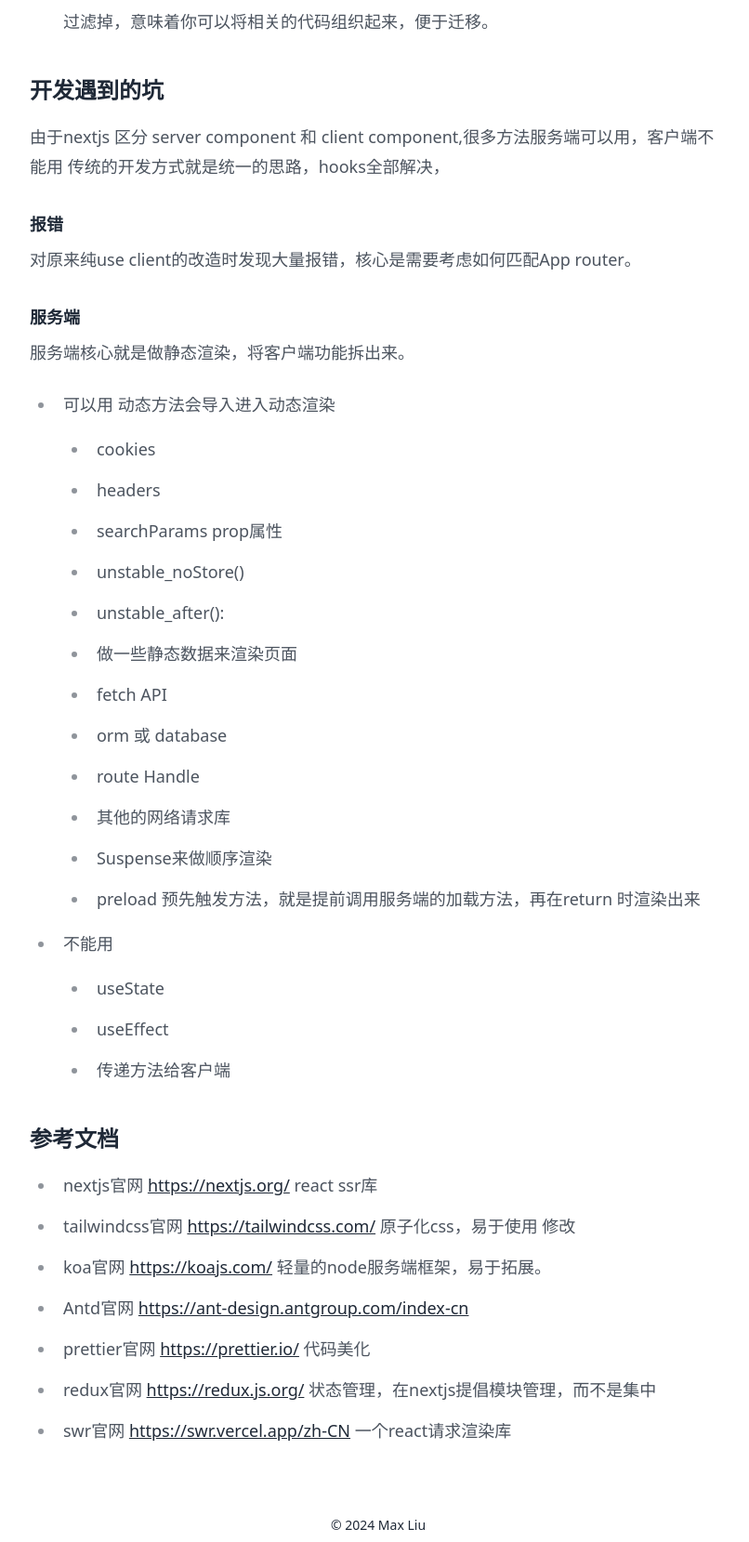
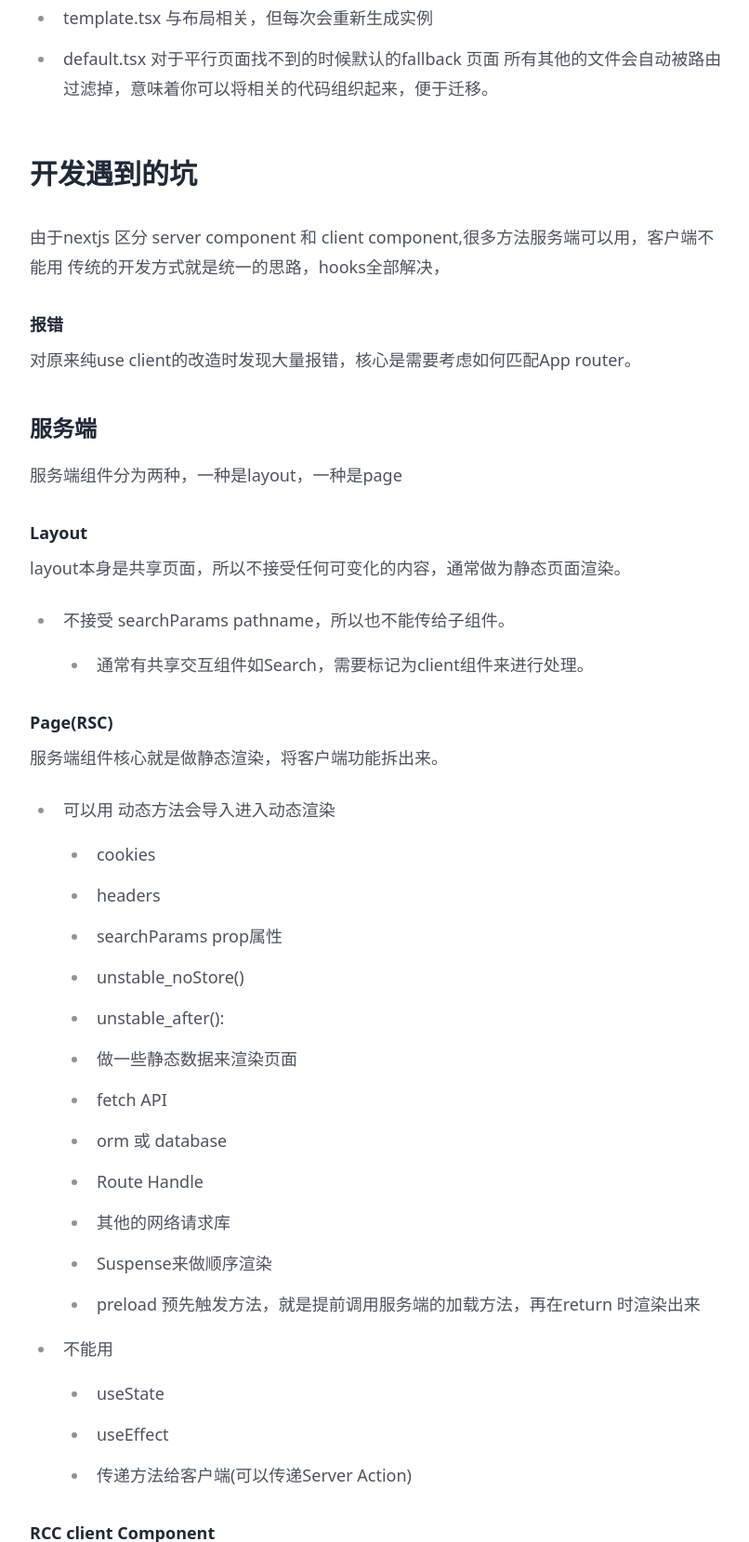
Before and after one commit to swliu920322/swliu920322.github.io, an Astro site: page /record/frontend/Nextjs-koa-redis.md in a window 1280 px wide. Shown: the part 1141-2800 px from the top of the page at 93% size, without its empty margins (385-1191 px from the left). Built offline with nearby package versions, Linux system fonts and the light colour scheme; Astro itself is replaced by a stand-in of ours.

Commit message:
doc: add something

```diff
--- a/src/content/blog/frontend/Nextjs-koa-redis.md
+++ b/src/content/blog/frontend/Nextjs-koa-redis.md
@@ -14,13 +14,13 @@ tags: [ "前端" ]
 - redis通过库来配合session自动处理，只存用户信息和授权数据
   因为视频内容是5年前的，nextjs变化很大，新的架构性能很很快。
 
-### 介绍
+## 介绍
 
 Nextjs是React的一个SSR框架，新升级了App router模式通过RSC进一步做了js加载的优化。
 主要就是将RSC组件拆出js bundle，然后传输html，js，css，先将html，css传输给浏览器渲染，等待js传输后，注水使页面可交互。
 极大的减少了js传递体积，从而优化了性能。
 
-### App router的不同
+## App router的不同
 
 特定文件名
 
@@ -35,7 +35,7 @@ Nextjs是React的一个SSR框架，新升级了App router模式通过RSC进一
 - default.tsx 对于平行页面找不到的时候默认的fallback 页面
   所有其他的文件会自动被路由过滤掉，意味着你可以将相关的代码组织起来，便于迁移。
 
-### 开发遇到的坑
+## 开发遇到的坑
 
 由于nextjs 区分 server component 和 client component,很多方法服务端可以用，客户端不能用
 传统的开发方式就是统一的思路，hooks全部解决，
@@ -44,9 +44,14 @@ Nextjs是React的一个SSR框架，新升级了App router模式通过RSC进一
 
 对原来纯use client的改造时发现大量报错，核心是需要考虑如何匹配App router。
 
-#### 服务端
-
-服务端核心就是做静态渲染，将客户端功能拆出来。
+### 服务端
+服务端组件分为两种，一种是layout，一种是page
+#### Layout
+layout本身是共享页面，所以不接受任何可变化的内容，通常做为静态页面渲染。
+- 不接受 searchParams pathname，所以也不能传给子组件。
+  - 通常有共享交互组件如Search，需要标记为client组件来进行处理。
+#### Page(RSC)
+服务端组件核心就是做静态渲染，将客户端功能拆出来。
 
 - 可以用 动态方法会导入进入动态渲染
     - cookies
@@ -57,15 +62,21 @@ Nextjs是React的一个SSR框架，新升级了App router模式通过RSC进一
     - 做一些静态数据来渲染页面
     - fetch API
     - orm 或 database
-    - route Handle
+    - Route Handle
     - 其他的网络请求库
     - Suspense来做顺序渲染
     - preload 预先触发方法，就是提前调用服务端的加载方法，再在return 时渲染出来
 - 不能用
     - useState
     - useEffect
-    - 传递方法给客户端
+    - 传递方法给客户端(可以传递Server Action)
 
+#### RCC client Component
+就是正常的React 文件，常用的都可以
+- 不能用
+  - 访问cookie header什么
+- 可以用
+  - 可以从RSC 组件接受Server Action来优化请求
 ### 参考文档
 
 - nextjs官网 https://nextjs.org/ react ssr库
```
